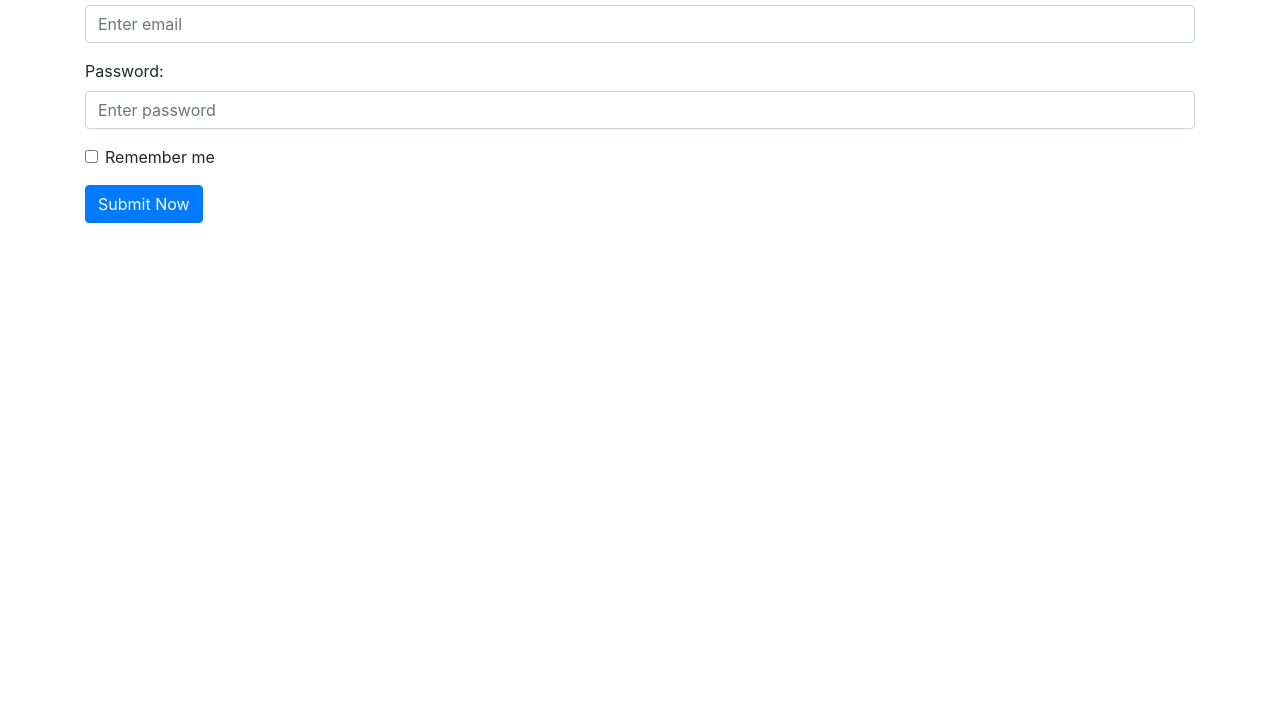
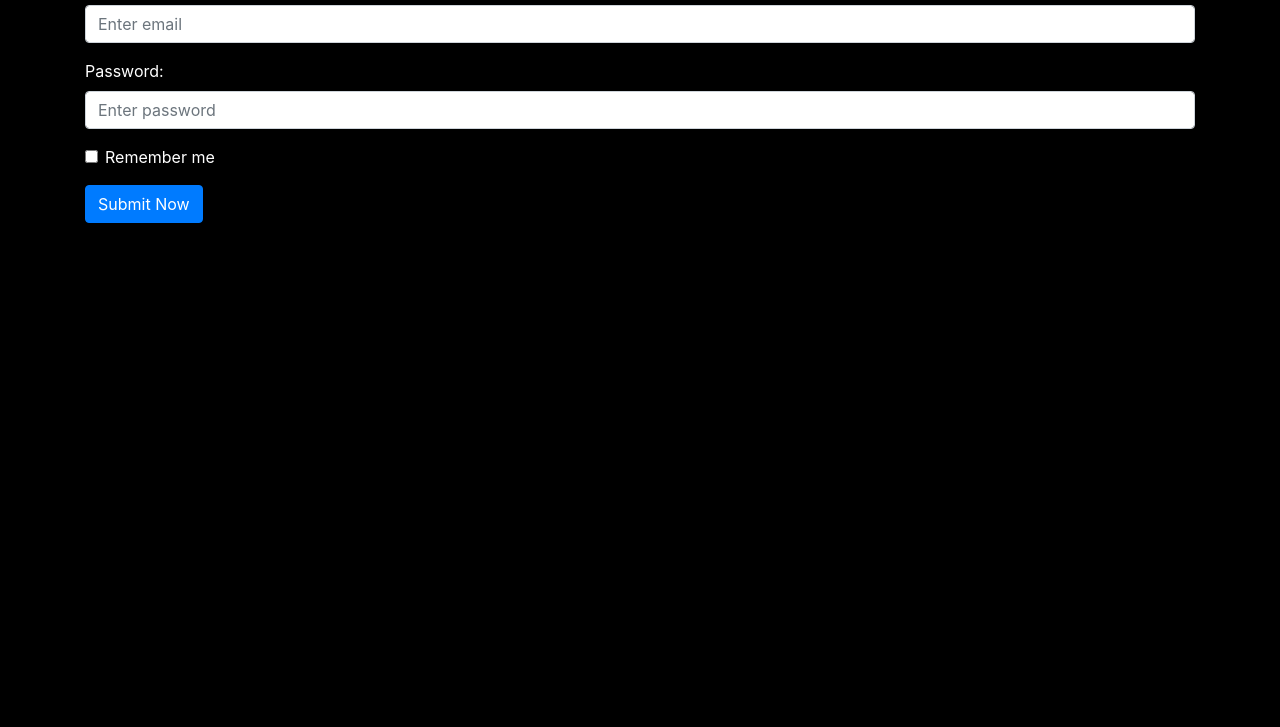
Before and after one commit to AvishekB2021/Second, a plain HTML site: page index.html in a window 1280 px wide. Shown: the part 73-800 px from the top of the page. Drawn offline with Linux system fonts and the light colour scheme.

Commit message:
Changes 3.0

```diff
--- a/assets/css/style.css
+++ b/assets/css/style.css
@@ -1,2 +1,4 @@
-html{
+body{
+	background:#000;
+	color:#fff;
 }
```
